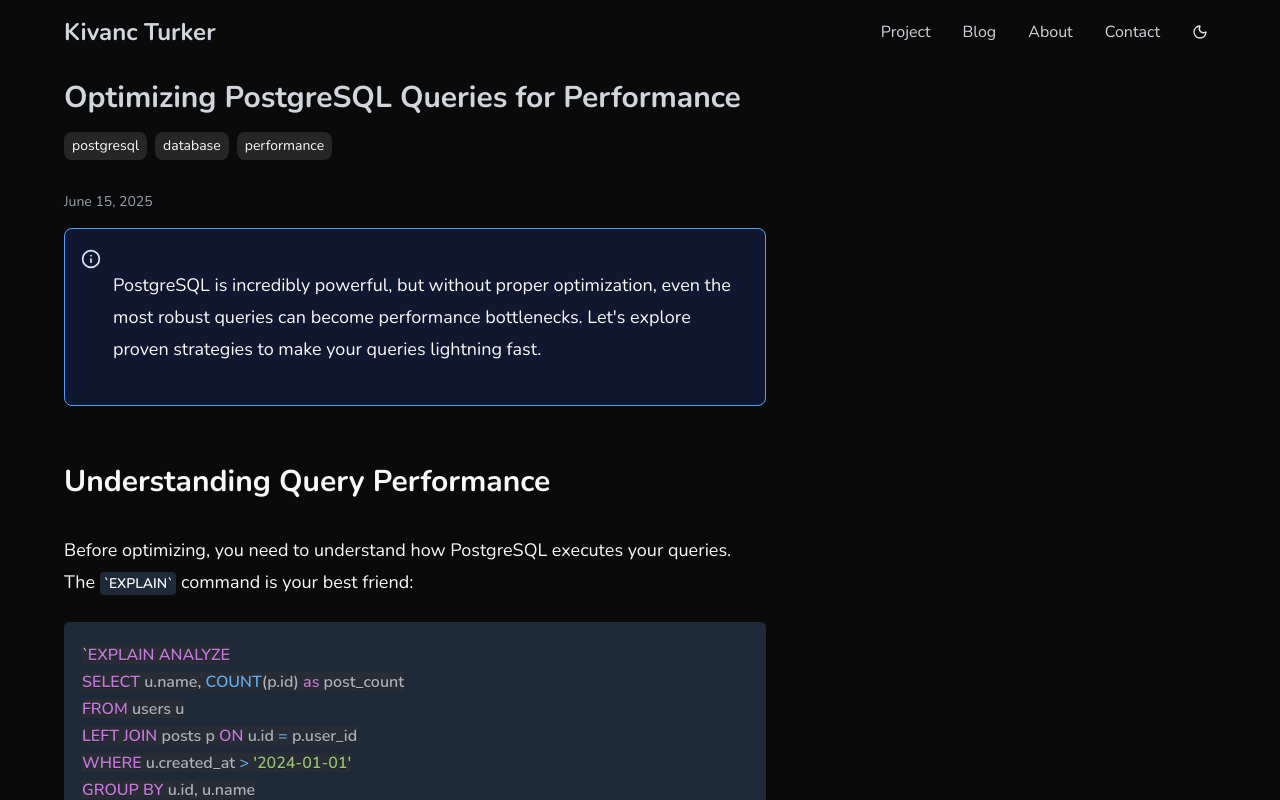
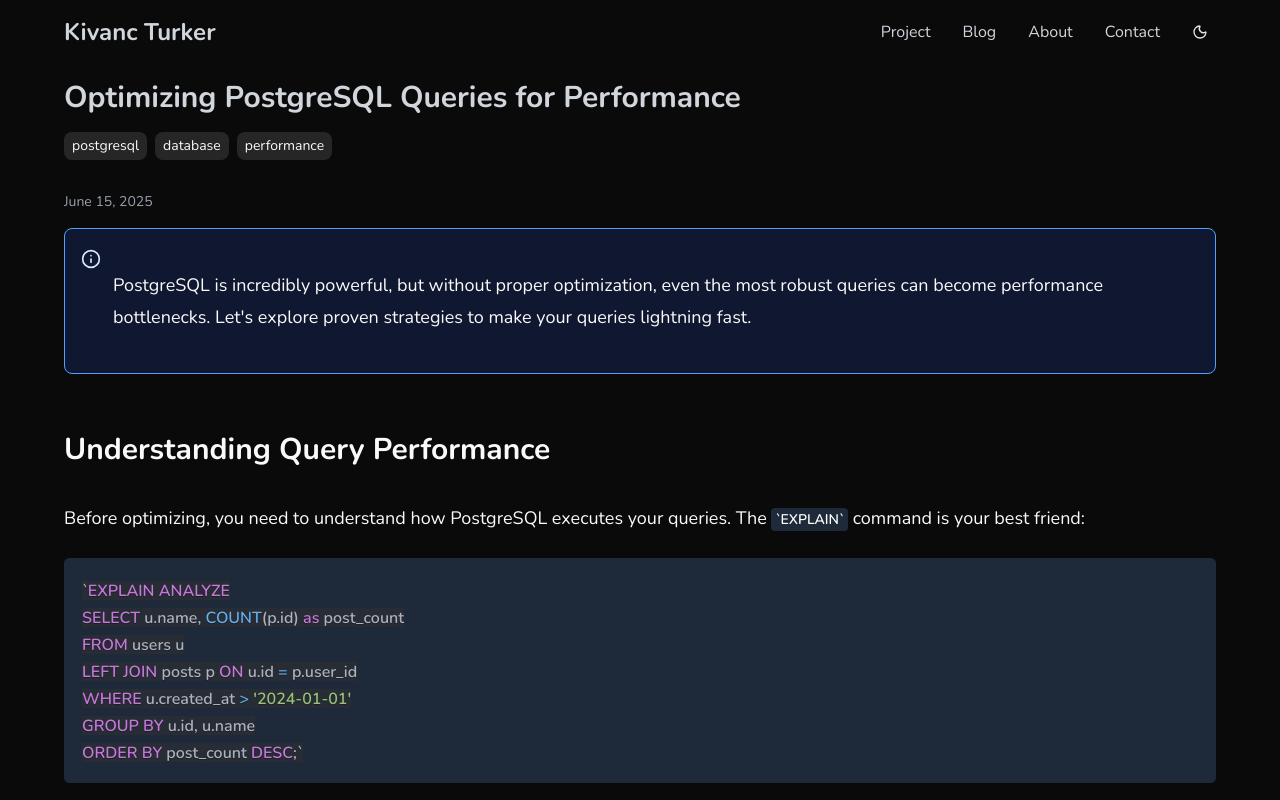
Before and after one commit to kivancturker/portfolio-website, a Next.js app: page /blog/postgresql-query-optimization in a window 1280 px wide. Shown: the top 800 px of the page. Built offline with nearby package versions, Linux system fonts and the light colour scheme.

Commit message:
Blog content width limitation removed

```diff
--- a/app/blog/[slug]/page.tsx
+++ b/app/blog/[slug]/page.tsx
@@ -61,7 +61,9 @@ async function Page({ params }: BlogPostProps) {
             ))}
           </div>
         </div>
-        <div className="prose prose-lg dark:prose-invert">{content}</div>
+        <div className="prose prose-lg dark:prose-invert max-w-none">
+          {content}
+        </div>
       </article>
     </div>
   );
--- a/content/blog/react-server-components.mdx
+++ b/content/blog/react-server-components.mdx
@@ -44,7 +44,7 @@ return (
 
 <div>
 <h1>{user.name}</h1>
-<PostList posts={user.posts} />
+\t<PostList posts={user.posts} />
 </div>
 );
 }
```
